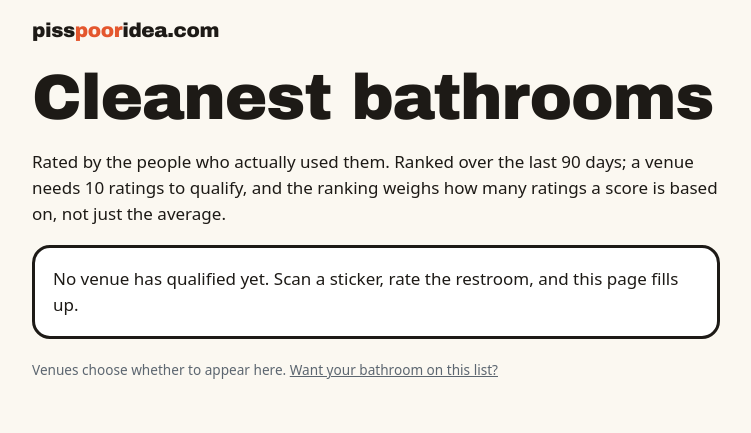
After one commit to wielandtech-labs/pisspoor, a Django app: page /cleanest in a window 1280 px wide. The commit adds this page. Shown: the top 433 px of the page, without its empty margins (264-1015 px from the left). Run offline with Django 5.2, Linux system fonts and the light colour scheme; tables that the repository leaves empty hold one stand-in row (values such as "Sample post"); parts of the project's set-up code (start-up, migrations or seed data) failed here and were passed over.

Commit message:
feat(leaderboard): public opt-in cleanest-bathrooms ranking (#10)
Bayesian-average ranking over 90 days (min 10 ratings), top 10 opted-in
venues only on /cleanest; venues join/leave from their board, which shows
their rank or how many ratings they still need. Linked from the .lol page,
agency footer and sticker landing page.

Co-authored-by: Claude Opus 5.5 <noreply@anthropic.com>

```diff
--- /dev/null
+++ b/feedback/leaderboard.py
@@ -0,0 +1,94 @@
+"""The public "Cleanest bathrooms" leaderboard.
+
+Ranking uses a Bayesian average so a venue with two 5-star ratings can't beat
+one with two hundred 4.8s: each venue's ratings are blended with C imaginary
+ratings at the network-wide mean m,
+
+    score = (C * m + sum of stars) / (C + number of ratings)
+
+and a venue needs MIN_RATINGS in the window to qualify at all. m is computed
+over every active venue, opted in or not, so opting in can't move the bar.
+Only opted-in venues are listed: nobody is ranked publicly without consent,
+and there is no bottom of the table to be shamed on.
+"""
+
+from __future__ import annotations
+
+from collections.abc import Hashable, Iterable
+from dataclasses import dataclass
+from datetime import timedelta
+
+from django.db.models import Count, Sum
+from django.utils import timezone
+
+from .models import Rating
+
+WINDOW_DAYS = 90
+PRIOR_WEIGHT = 10
+MIN_RATINGS = 10
+TOP_N = 10
+
+
+@dataclass(frozen=True)
+class Standing:
+    key: Hashable
+    rank: int
+    score: float
+    average: float
+    count: int
+
+
+def rank(
+    stats: dict[Hashable, tuple[int, int]],
+    listed: Iterable[Hashable],
+    prior_weight: int = PRIOR_WEIGHT,
+    min_ratings: int = MIN_RATINGS,
+) -> list[Standing]:
+    """Rank `listed` keys by Bayesian score. stats maps key -> (count, total stars). Pure."""
+    total_count = sum(count for count, _ in stats.values())
+    if not total_count:
+        return []
+    mean = sum(total for _, total in stats.values()) / total_count
+    scored = []
+    for key in set(listed):
+        count, total = stats.get(key, (0, 0))
+        if count < min_ratings:
+            continue
+        score = (prior_weight * mean + total) / (prior_weight + count)
+        scored.append((score, count, key, total / count))
+    scored.sort(key=lambda row: (-row[0], -row[1], str(row[2])))
+    return [
+        Standing(key=key, rank=index, score=score, average=average, count=count)
+        for index, (score, count, key, average) in enumerate(scored, start=1)
+    ]
+
+
+def rating_stats() -> dict[int, tuple[int, int]]:
+    since = timezone.now() - timedelta(days=WINDOW_DAYS)
+    rows = (
+        Rating.objects.filter(created_at__gte=since, placement__venue__active=True)
+        .values("placement__venue_id")
+        .annotate(n=Count("id"), total=Sum("stars"))
+        .order_by()
+    )
+    return {row["placement__venue_id"]: (row["n"], row["total"]) for row in rows}
+
+
+def standings(stats: dict[int, tuple[int, int]] | None = None) -> list[Standing]:
+    from venues.models import Venue
+
+    listed = Venue.objects.filter(active=True, show_on_leaderboard=True).values_list(
+        "pk", flat=True
+    )
+    return rank(rating_stats() if stats is None else stats, listed)
+
+
+def venue_standing(venue) -> tuple[Standing | None, int]:
+    """(this venue's standing if listed, ratings still needed to qualify)."""
+    stats = rating_stats()
+    count = stats.get(venue.pk, (0, 0))[0]
+    needed = max(0, MIN_RATINGS - count)
+    if not venue.show_on_leaderboard:
+        return None, needed
+    found = next((s for s in standings(stats) if s.key == venue.pk), None)
+    return found, needed
--- /dev/null
+++ b/feedback/templates/feedback/cleanest.html
@@ -0,0 +1,29 @@
+{% extends "base.html" %}
+{% block title %}Cleanest bathrooms · pisspooridea.{{ brand_tld }}{% endblock %}
+{% block description %}The cleanest restrooms in the Piss Poor Idea network, as rated by the people who used them.{% endblock %}
+{% block body %}
+<main class="landing" style="max-width:720px">
+  <a class="logo" href="/">piss<span style="color:var(--red)">poor</span>idea.{{ brand_tld }}</a>
+  <h1 style="margin-top:20px">Cleanest bathrooms</h1>
+  <p>Rated by the people who actually used them. Ranked over the last {{ window_days }} days; a venue needs {{ min_ratings }} ratings to qualify, and the ranking weighs how many ratings a score is based on, not just the average.</p>
+
+  {% for standing, venue in rows %}
+  <div class="card" style="display:flex;gap:16px;align-items:center">
+    <div class="score" aria-label="Rank {{ standing.rank }}">#{{ standing.rank }}</div>
+    <div style="flex:1;min-width:0">
+      <h2 style="font-size:1.25rem;margin:0">{{ venue.name }}</h2>
+      <div>{{ standing.average|floatformat:1 }} / 5 <span class="fine">({{ standing.count }} rating{{ standing.count|pluralize }})</span></div>
+      {% with links=venue.social_links %}{% if links %}
+      <div class="socials" style="justify-content:flex-start">{% for label, url in links %}<a href="{{ url }}" target="_blank" rel="noopener">{{ label }}</a>{% endfor %}</div>
+      {% endif %}{% endwith %}
+    </div>
+  </div>
+  {% empty %}
+  <div class="card">
+    <p style="margin:0">No venue has qualified yet. Scan a sticker, rate the restroom, and this page fills up.</p>
+  </div>
+  {% endfor %}
+
+  <p class="fine" style="margin-top:20px">Venues choose whether to appear here. <a href="{% url 'marketing:home' %}">Want your bathroom on this list?</a></p>
+</main>
+{% endblock %}
--- a/feedback/urls.py
+++ b/feedback/urls.py
@@ -8,5 +8,7 @@ urlpatterns = [
     path("b/<str:token>", views.board, name="board"),
     path("b/<str:token>/requests/<int:pk>", views.update_request, name="update_request"),
     path("b/<str:token>/alerts", views.alerts, name="alerts"),
+    path("b/<str:token>/leaderboard", views.toggle_leaderboard, name="toggle_leaderboard"),
+    path("cleanest", views.cleanest, name="cleanest"),
     path("b/<str:token>/alerts/test", views.test_alert, name="test_alert"),
 ]
--- a/feedback/views.py
+++ b/feedback/views.py
@@ -18,6 +18,7 @@ from scans.payouts import unique_scans_by_venue
 from venues.models import Venue
 
 from .alerts import send_test_alert
+from .leaderboard import MIN_RATINGS, TOP_N, WINDOW_DAYS, standings, venue_standing
 from .models import MaintenanceRequest, Rating
 
 NEXT_STATUS = {
@@ -37,6 +38,7 @@ def board(request: HttpRequest, token: str) -> HttpResponse:
     since = now - timedelta(days=30)
     requests = MaintenanceRequest.objects.filter(placement__venue=venue).select_related("placement")
     ratings = Rating.objects.filter(placement__venue=venue, created_at__gte=since)
+    standing, ratings_needed = venue_standing(venue)
     response = render(
         request,
         "feedback/board.html",
@@ -49,6 +51,8 @@ def board(request: HttpRequest, token: str) -> HttpResponse:
             "recent_comments": ratings.exclude(comment="").select_related("placement")[:10],
             "unique_scans": unique_scans_by_venue(since, now, venue.pk)[venue.pk],
             "placements": venue.placements.filter(active=True),
+            "standing": standing,
+            "ratings_needed": ratings_needed,
         },
     )
     response["X-Robots-Tag"] = "noindex"
@@ -117,3 +121,25 @@ def test_alert(request: HttpRequest, token: str) -> HttpResponse:
         return redirect(f"{settings_url}?tested=wait")
     send_test_alert(venue)
     return redirect(f"{settings_url}?tested=1")
+
+
+@require_POST
+def toggle_leaderboard(request: HttpRequest, token: str) -> HttpResponse:
+    venue = _venue(token)
+    venue.show_on_leaderboard = request.POST.get("show") == "1"
+    venue.save(update_fields=["show_on_leaderboard"])
+    return redirect("feedback:board", token=token)
+
+
+def cleanest(request: HttpRequest) -> HttpResponse:
+    top = standings()[:TOP_N]
+    venues = {v.pk: v for v in Venue.objects.filter(pk__in=[s.key for s in top])}
+    return render(
+        request,
+        "feedback/cleanest.html",
+        {
+            "rows": [(s, venues[s.key]) for s in top],
+            "min_ratings": MIN_RATINGS,
+            "window_days": WINDOW_DAYS,
+        },
+    )
--- a/marketing/templates/marketing/fun.html
+++ b/marketing/templates/marketing/fun.html
@@ -41,7 +41,10 @@
       <div>
         <h2>Spotted one in the wild?</h2>
         <p>That venue gets a cut of every ad dollar its stickers earn. Scan it, rate it, and tell your favorite bar it's missing out.</p>
-        <a class="btn" href="{{ agency_url }}/">See the grown-up version</a>
+        <div class="cta-row">
+          <a class="btn" href="{% url 'feedback:cleanest' %}">See the cleanest bathrooms</a>
+          <a class="btn ghost" href="{{ agency_url }}/">See the grown-up version</a>
+        </div>
       </div>
     </div>
   </section>
--- a/marketing/templates/marketing/home.html
+++ b/marketing/templates/marketing/home.html
@@ -156,7 +156,7 @@
 <footer>
   <div class="wrap">
     <span>© pisspooridea.{{ brand_tld }}: a pretty good idea, actually.</span>
-    <span><a href="{% url 'ads:policy' %}">Ad policy</a> · <a href="{% url 'ads:political_archive' %}">Political ad archive</a> · <a href="{% url 'marketing:privacy' %}">Privacy</a></span>
+    <span><a href="{% url 'feedback:cleanest' %}">Cleanest bathrooms</a> · <a href="{% url 'ads:policy' %}">Ad policy</a> · <a href="{% url 'ads:political_archive' %}">Political ad archive</a> · <a href="{% url 'marketing:privacy' %}">Privacy</a></span>
   </div>
 </footer>
 {% endblock %}
--- a/scans/templates/scans/landing.html
+++ b/scans/templates/scans/landing.html
@@ -73,6 +73,7 @@
 
   <p class="fine" style="text-align:center;margin-top:22px">
     Anonymous. No account, no tracking. <a href="{% url 'marketing:privacy' %}">Privacy</a> ·
+    <a href="{% url 'feedback:cleanest' %}">Cleanest bathrooms</a> ·
     <a href="{% url 'marketing:home' %}">Want this in your bathroom?</a>
   </p>
 </main>
--- a/venues/models.py
+++ b/venues/models.py
@@ -78,6 +78,9 @@ class Venue(models.Model):
     notify_email = models.EmailField(blank=True)
     email_alerts = models.BooleanField(default=True)
     push_alerts = models.BooleanField(default=True)
+    show_on_leaderboard = models.BooleanField(
+        default=False, help_text="Opt-in: list this venue on the public cleanest-bathrooms page."
+    )
     ntfy_topic = models.CharField(
         max_length=64, unique=True, default=new_ntfy_topic, editable=False
     )
```
Also changed, not shown: AGENTS.md (+5 -0 lines), feedback/templates/feedback/board.html (+14 -0 lines), feedback/tests/test_leaderboard.py (added, +112 -0 lines), venues/migrations/0004_venue_show_on_leaderboard.py (added).
